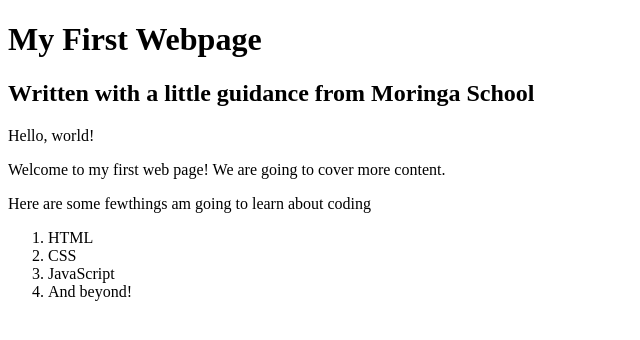
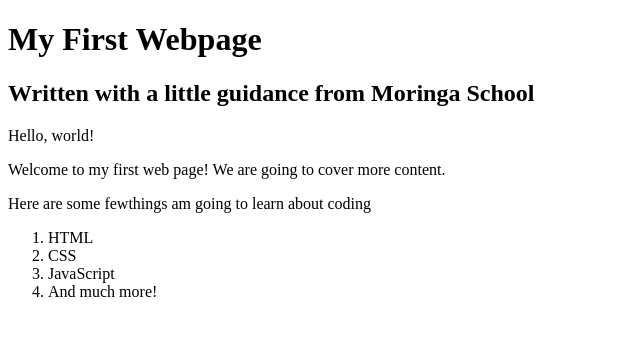
Before and after one commit to macc254/myfirstwebpage, a plain HTML site: page index.html in a window 1280 px wide. Shown: the full height of the page, 0-640 px from the left. Drawn offline with Linux system fonts and the light colour scheme.

Commit message:
new update

```diff
--- a/index.html
+++ b/index.html
@@ -17,7 +17,7 @@
   <li>HTML</li>
   <li>CSS</li>
   <li>JavaScript</li>
-  <li>And beyond!</li>
+  <li>And much more!</li>
 </ol>
 
 </body>
```
